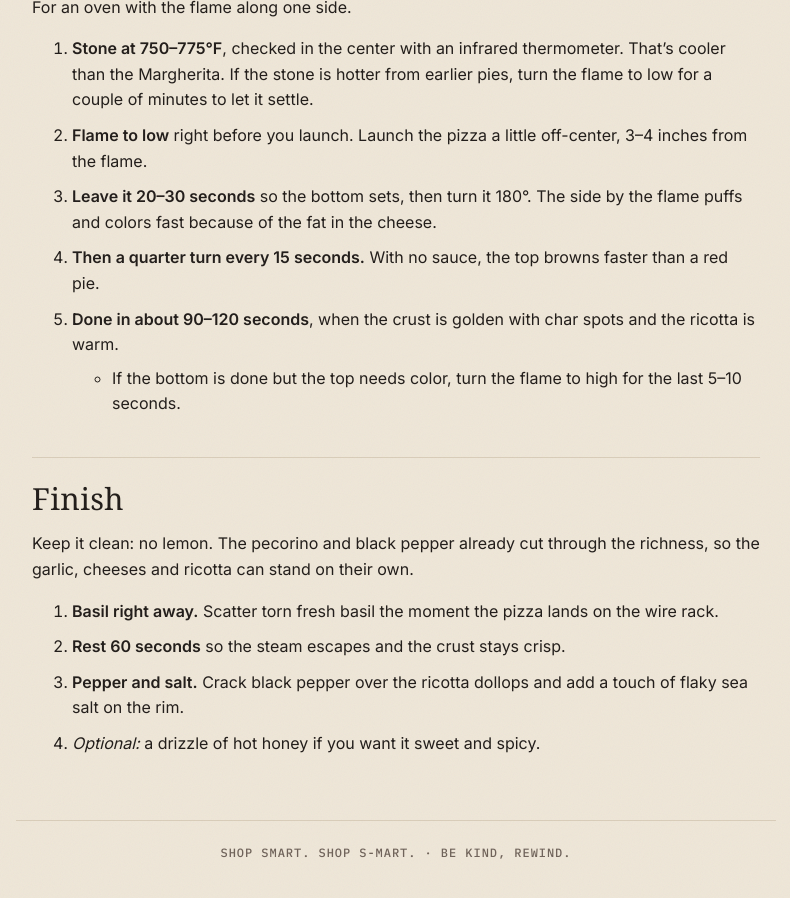
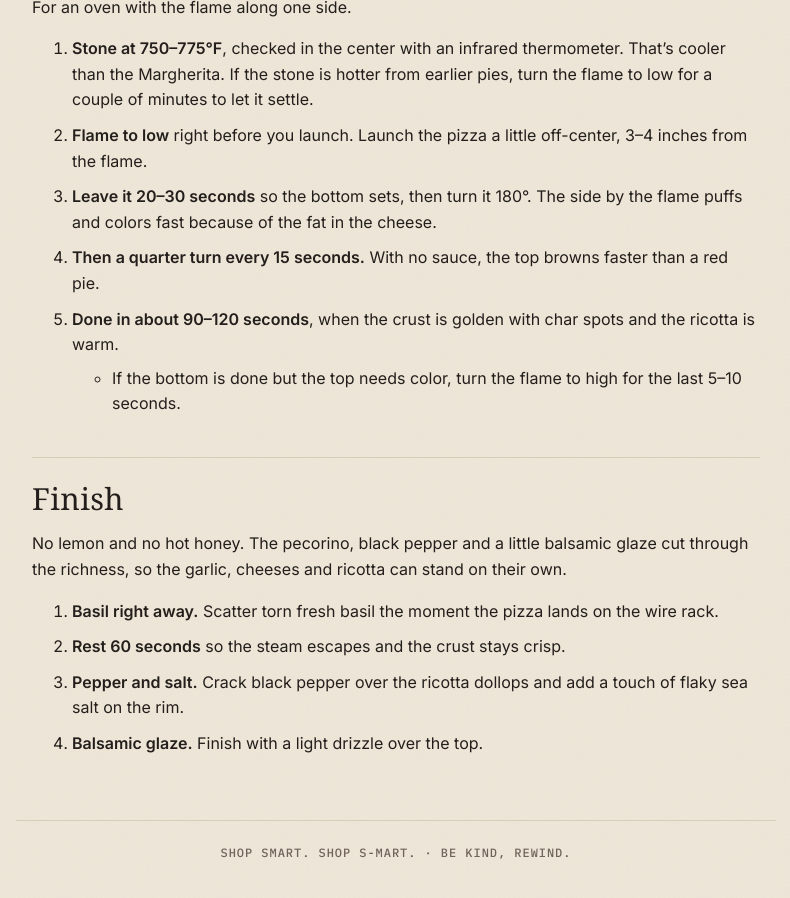
Before and after one commit to daftn/pizza, a Jekyll site: the page built from _recipes/white-pie.md, in a window 1280 px wide and 900 px high, scrolled down 2352 px. Shown: the whole window, without its empty margins (244-1034 px from the left). Built offline with Jekyll 4.4.1, drawn with Linux system fonts in a browser that asks for light colours; some web fonts are replaced; some of the changed text lies outside the part shown.

Commit message:
White pie: balsamic glaze instead of hot honey
Co-Authored-By: Claude Opus 5.5 <noreply@anthropic.com>
Claude-Session: https://claude.ai/code/session_01CXsahQwDMBDTEp9ieURmT9

```diff
--- a/_recipes/white-pie.md
+++ b/_recipes/white-pie.md
@@ -1,7 +1,7 @@
 ---
 title: Ultimate Three-Cheese White
 category: pizza
-summary: Garlic olive oil, a crunchy parmesan and pecorino layer, two kinds of mozzarella and whipped ricotta clouds, finished with basil, black pepper and flaky salt.
+summary: Garlic olive oil, a crunchy parmesan and pecorino layer, two kinds of mozzarella and whipped ricotta clouds, finished with basil, black pepper, flaky salt and balsamic glaze.
 uses_dough: vitos-neapolitan
 
 toppings:
@@ -26,7 +26,7 @@ toppings:
       - { name: "Black pepper", text: "Freshly cracked, over the ricotta" }
       - { name: "Fresh basil", text: "A few leaves, torn" }
       - { name: "Flaky sea salt", text: "A touch, on the rim" }
-      - { name: "Hot honey", text: "Drizzle", optional: true }
+      - { name: "Balsamic glaze", text: "Drizzle" }
 ---
 
 ## Prep (a few hours ahead)
@@ -57,9 +57,9 @@ For an oven with the flame along one side.
 
 ## Finish
 
-Keep it clean: no lemon. The pecorino and black pepper already cut through the richness, so the garlic, cheeses and ricotta can stand on their own.
+No lemon and no hot honey. The pecorino, black pepper and a little balsamic glaze cut through the richness, so the garlic, cheeses and ricotta can stand on their own.
 
 1. **Basil right away.** Scatter torn fresh basil the moment the pizza lands on the wire rack.
 2. **Rest 60 seconds** so the steam escapes and the crust stays crisp.
 3. **Pepper and salt.** Crack black pepper over the ricotta dollops and add a touch of flaky sea salt on the rim.
-4. *Optional:* a drizzle of hot honey if you want it sweet and spicy.
+4. **Balsamic glaze.** Finish with a light drizzle over the top.
```
